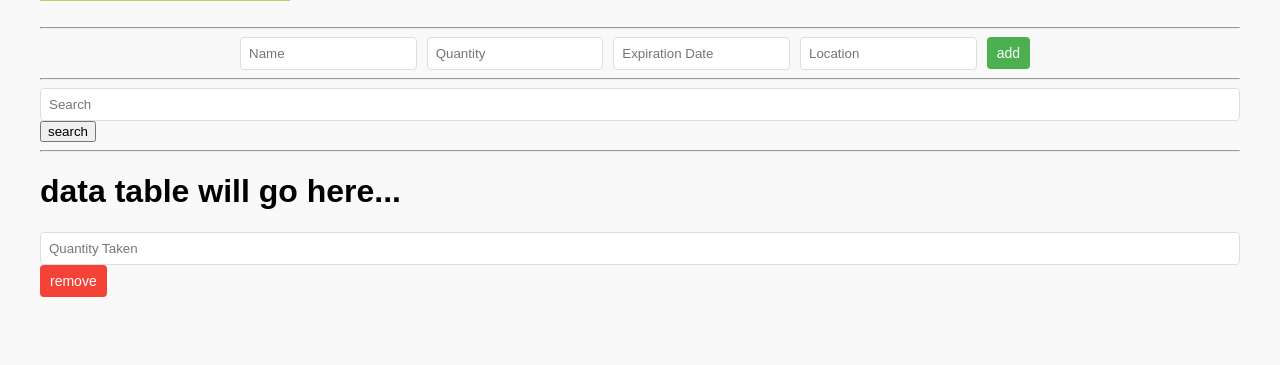
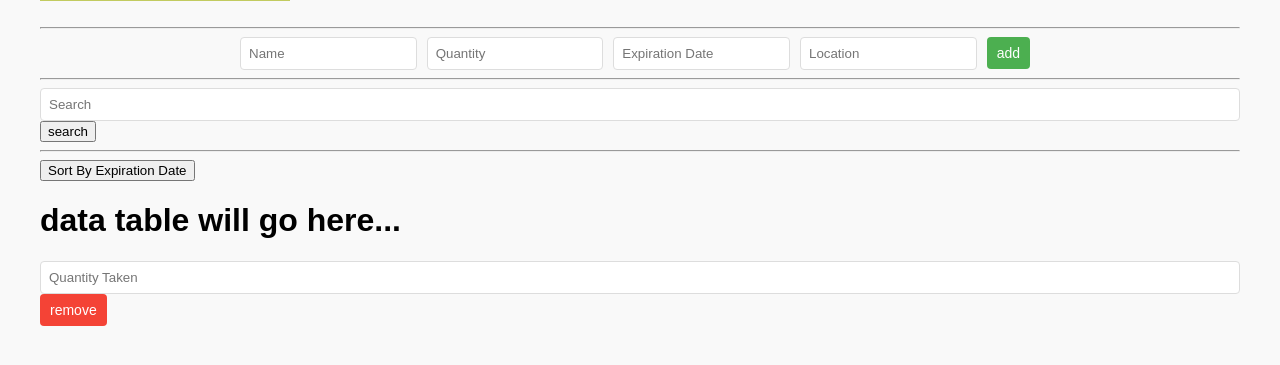
Before and after one commit to UVMHacks2025/hackathon-group-13, a Flask app: page / in a window 1280 px wide. Shown: the part 349-714 px from the top of the page. Run offline with Flask 3, Linux system fonts and the light colour scheme; data that the repository does not hold is empty.

Commit message:
Added sort by expiration date

```diff
--- a/app.py
+++ b/app.py
@@ -24,6 +24,9 @@ def home():
                 db_utils.update_live("quantity", current_quantity - num_taken, item_id)
             else:
                 db_utils.delete_live(item_id)
+        elif request.form.get("submit_type") == "expire_filter":
+            results = db_utils.match_expiring()
+            return render_template('item_inventory.html', results=results)
         else:
             search_item = request.form.get("search_query")
             values = db_utils.search_item_by('name', search_item)
--- a/db_utils.py
+++ b/db_utils.py
@@ -39,12 +39,19 @@ def delete_live(item_id):
     cur.execute(query)
     con.commit()
 
+
 def get_val(col, item_id):
     query = f"SELECT {col} FROM stock_info WHERE item_id = {item_id}"
     res = cur.execute(query)
     return res.fetchone()
 
 
+def match_expiring():
+    query = "SELECT * FROM stock_info ORDER BY exp_date"
+    res = cur.execute(query)
+    return res.fetchall()
+
+
 def get_db():
     query = "SELECT * FROM stock_info"
     res = cur.execute(query)
--- a/templates/item_inventory.html
+++ b/templates/item_inventory.html
@@ -29,8 +29,13 @@
             </div>
         </form>
     <hr>
+    <form id="expire-filter" method="post">
+        <div class="expirefilter">
+            <button name = "submit_type" value="expire_filter"id="expire-filter-button">Sort By Expiration Date</button>
+        </div>
+    </form>
     <form id="stock-form" method="post">
-        <div class="dataset">
+        <div class="stockform">
             <h1>data table will go here...</h1>
             {% if results %}
             <ul>
```
